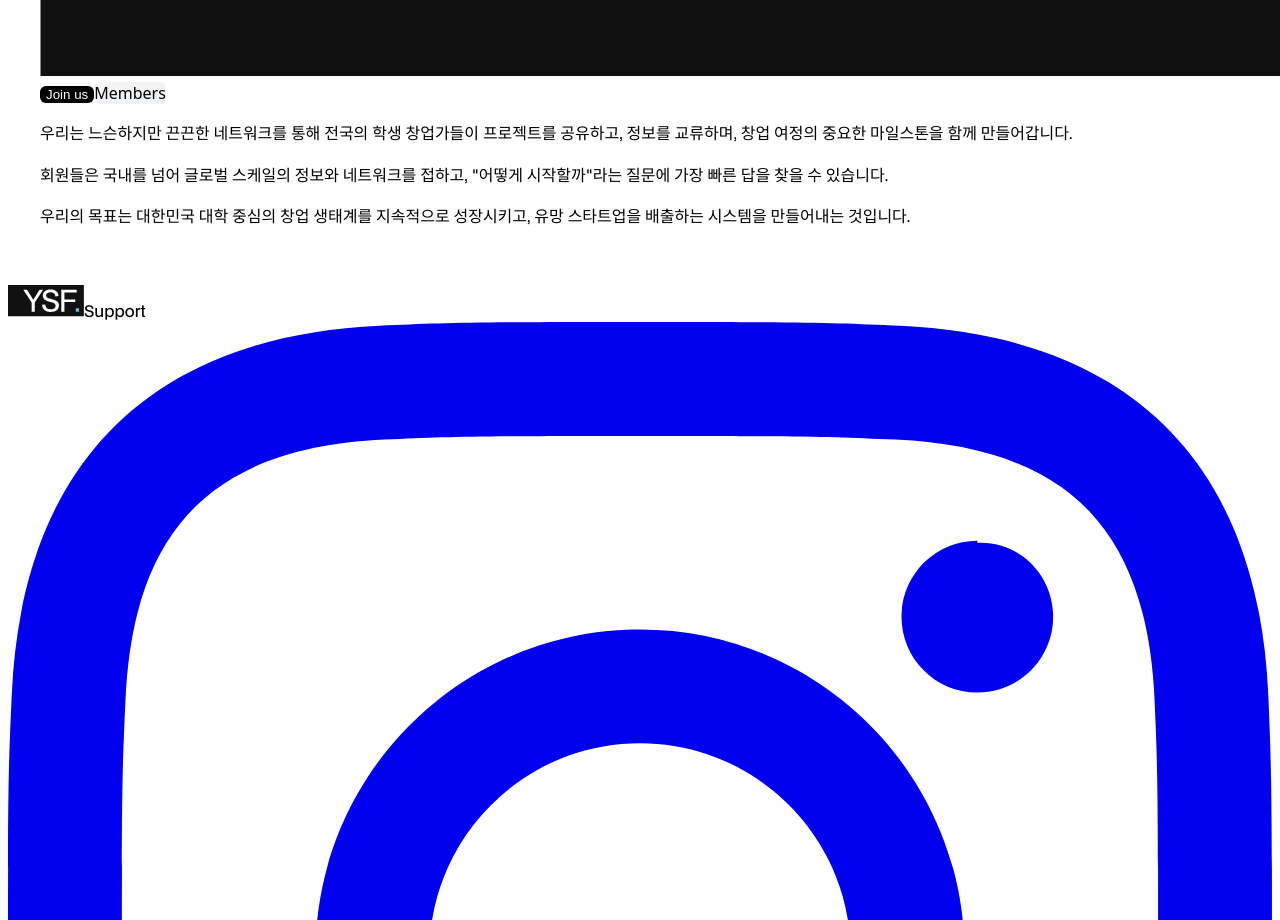
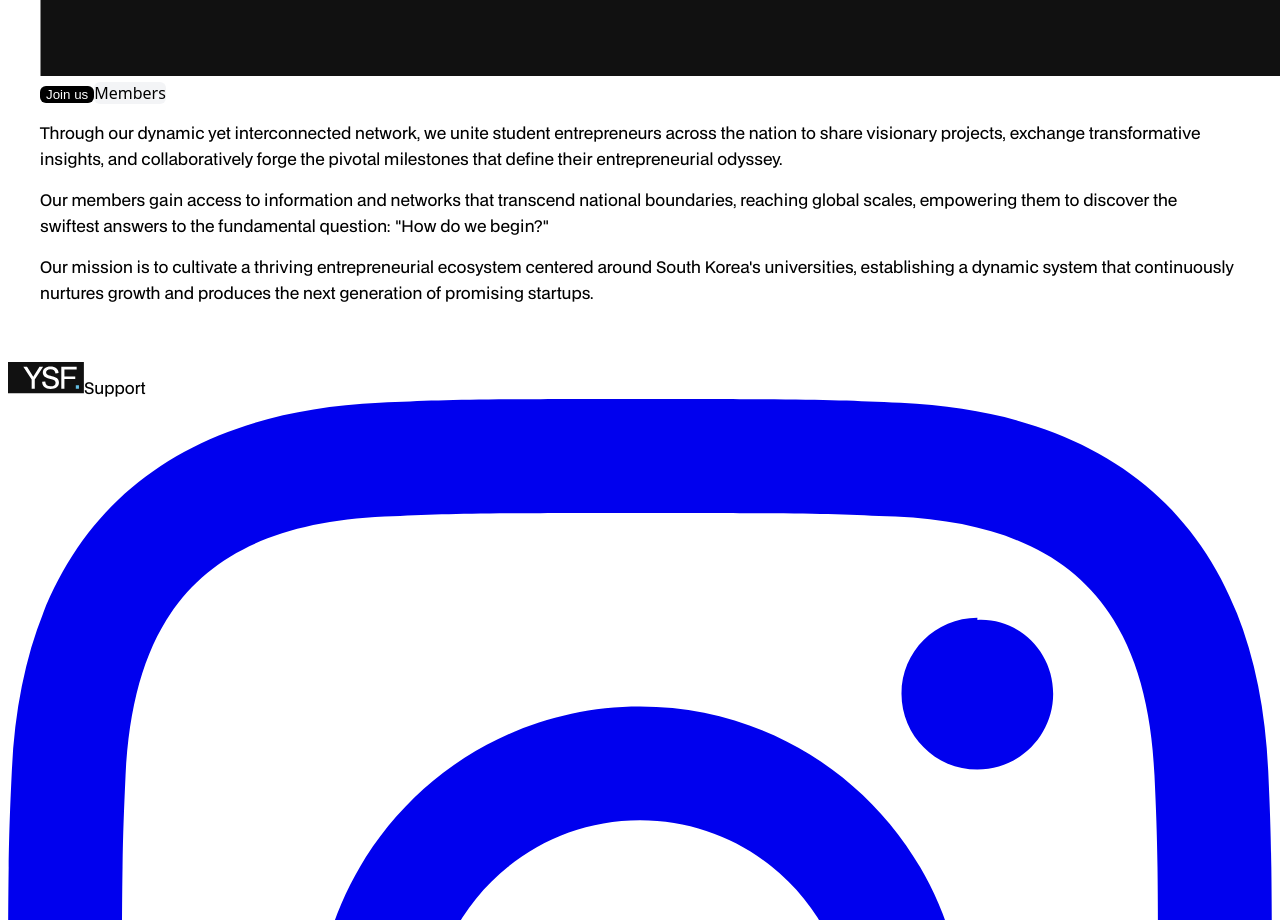
Before and after one commit to youthstartupforum/youth-startup-forum, a Next.js app: page / in a window 1280 px wide. Shown: the part 1420-2340 px from the top of the page. Built offline with nearby package versions, Linux system fonts and the light colour scheme; a web font is replaced by a local one.

Commit message:
Changed vision text to English

```diff
--- a/app/components/YouthStartupForum.tsx
+++ b/app/components/YouthStartupForum.tsx
@@ -56,18 +56,18 @@ export default function YouthStartupForum() {
         {/* Vision Text */}
         <div className="max-w-3xl text-left text-gray-800 leading-relaxed">
           <p className="mb-6" style={{ fontSize: '16px', lineHeight: '1.6' }}>
-            우리는 느슨하지만 끈끈한 네트워크를 통해 전국의 학생 창업가들이
-            프로젝트를 공유하고, 정보를 교류하며,
-            창업 여정의 중요한 마일스톤을 함께 만들어갑니다.
+            Through our dynamic yet interconnected network, we unite student entrepreneurs across the nation
+            to share visionary projects, exchange transformative insights, and collaboratively forge
+            the pivotal milestones that define their entrepreneurial odyssey.
           </p>
           <p className="mb-6" style={{ fontSize: '16px', lineHeight: '1.6' }}>
-            회원들은 국내를 넘어 글로벌 스케일의 정보와 네트워크를 접하고,
-            "어떻게 시작할까"라는 질문에 가장 빠른 답을 찾을 수 있습니다.
+            Our members gain access to information and networks that transcend national boundaries,
+            reaching global scales, empowering them to discover the swiftest answers to the fundamental question:
+            "How do we begin?"
           </p>
           <p style={{ fontSize: '16px', lineHeight: '1.6' }}>
-            우리의 목표는 대한민국 대학 중심의 창업 생태계를
-            지속적으로 성장시키고, 유망 스타트업을 배출하는 시스템을
-            만들어내는 것입니다.
+            Our mission is to cultivate a thriving entrepreneurial ecosystem centered around South Korea's universities,
+            establishing a dynamic system that continuously nurtures growth and produces the next generation of promising startups.
           </p>
         </div>
 
```
